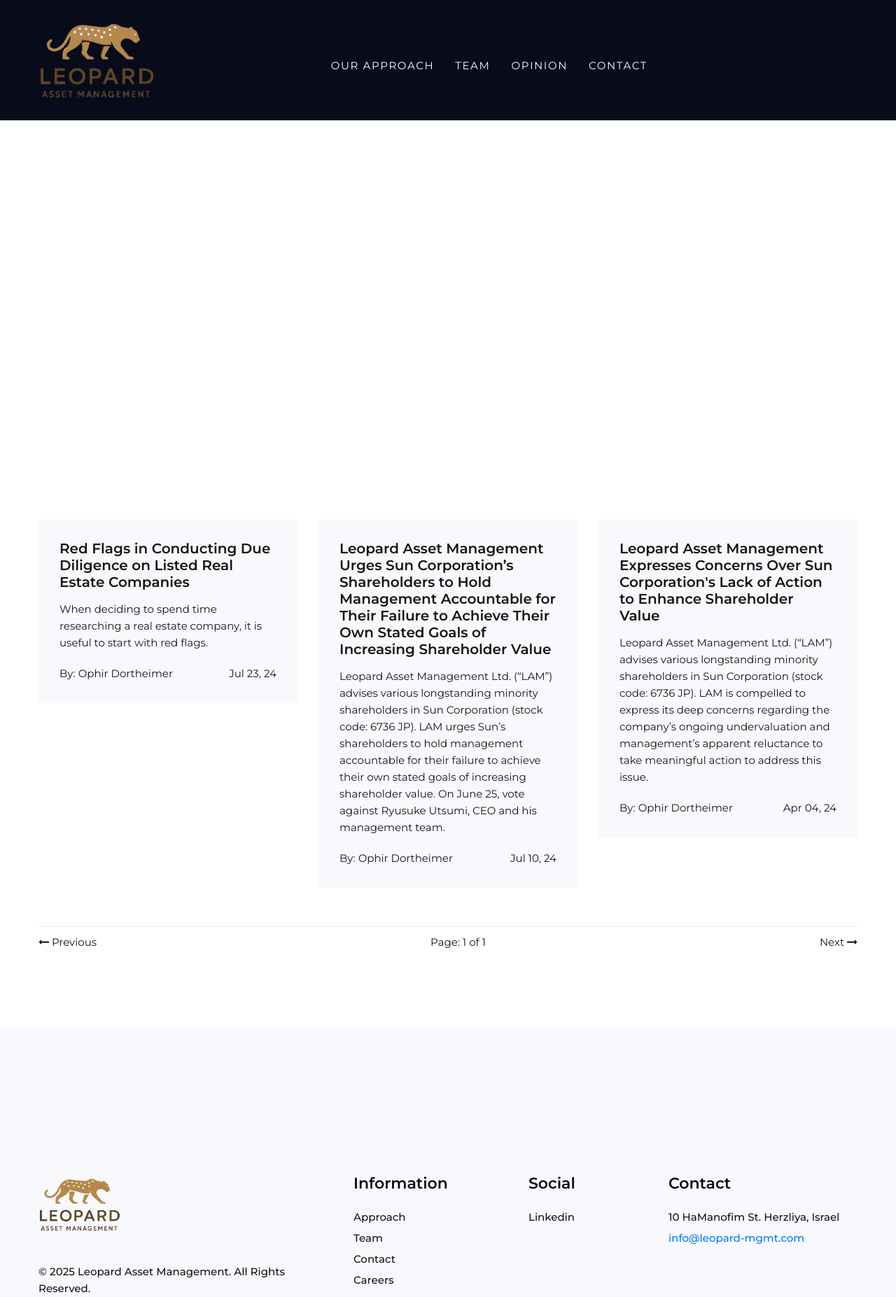
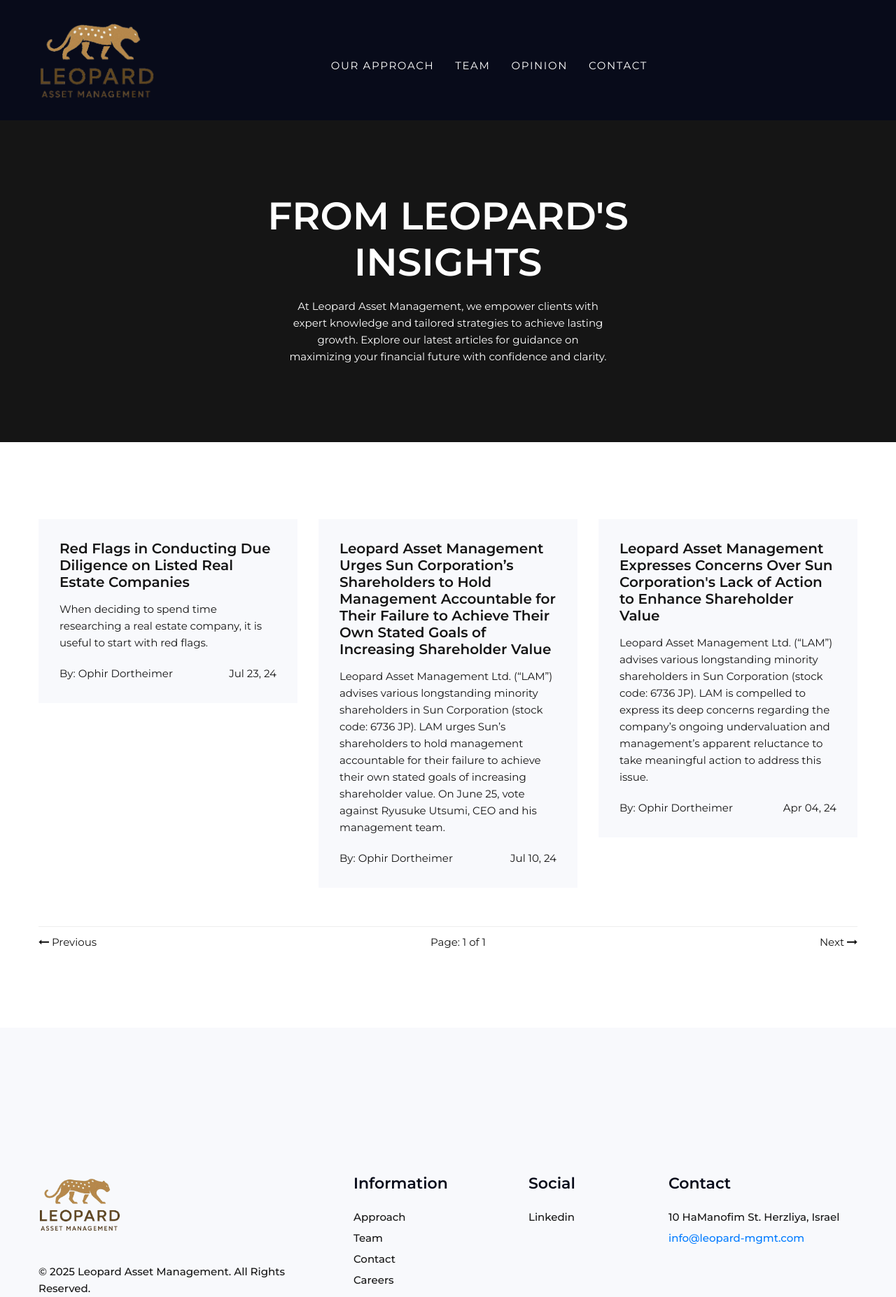
Before and after one commit to dortheimer/leopard-website, a Jekyll site: the page built from website/opinion/index.html, in a window 1280 px wide. Shown: the whole page at 70% size. Built offline with Jekyll 4.4.1, drawn with Linux system fonts in a browser that asks for light colours; the list of posts is cut into pages by our own code.

```diff
--- a/website/opinion/index.html
+++ b/website/opinion/index.html
@@ -3,7 +3,7 @@
 layout: default
 ---
 <!--== Start Page Header Area ==-->
-<div class="page-header-area bg-img" background="#151515">
+<div class="page-header-area bg-img" style="background:#151515">
     <div class="container">
         <div class="row">
             <div class="col-lg-10 col-xl-8 m-auto text-center">
```
